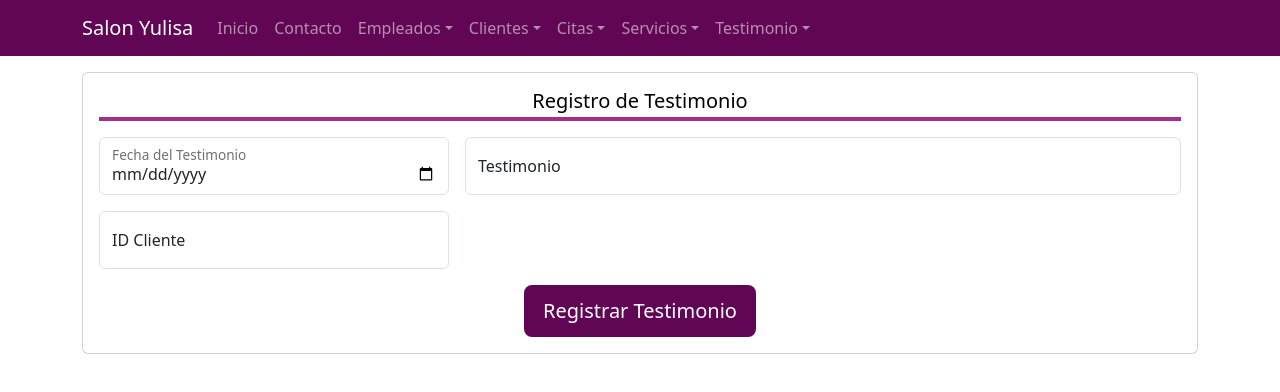
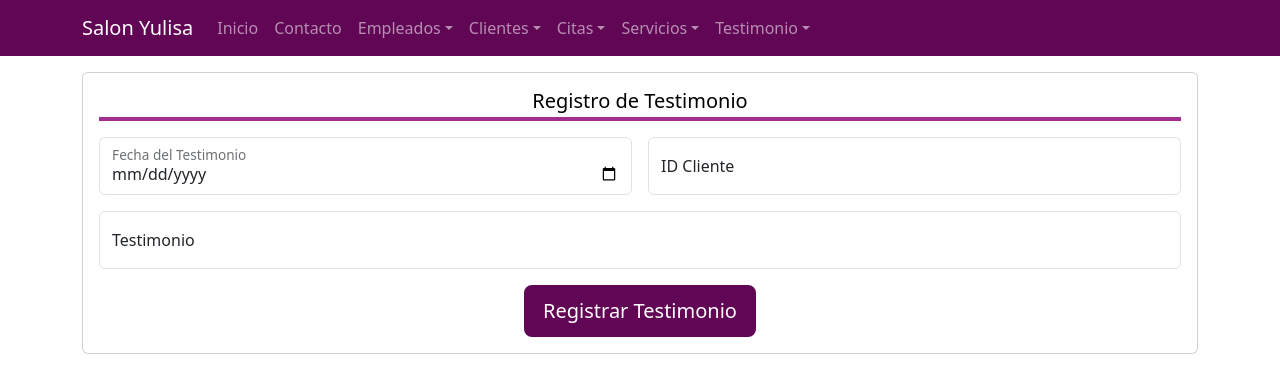
Before and after one commit to Oneyker21/Web_Salon_Yulisa, a React (Create React App) app in the folder daniela-frontend/: page /testimonio in a window 1280 px wide. Shown: the top 392 px of the page. Built offline with nearby package versions, Linux system fonts and the light colour scheme.

Commit message:
estilos arreglados.

```diff
--- a/daniela-frontend/src/pages/Home.js
+++ b/daniela-frontend/src/pages/Home.js
@@ -11,8 +11,7 @@ function Home() {
         <main class="inicio-contactos">
           <div class="contenido-principal">
             <h1>Bienvenido al Salón Yulisa</h1>
-            <p>Lorem ipsum dolor sit amet, consectetur adipiscing elit. Nullam sit amet nisi id purus tristique posuere.
-              Etiam eu lectus a urna varius lacinia. Suspendisse potenti.</p>
+            <p>Gay el que lo lea.</p>
           </div>
         </main>
       </section>
--- a/daniela-frontend/src/pages/Testimonio.js
+++ b/daniela-frontend/src/pages/Testimonio.js
@@ -56,7 +56,7 @@ function Testimonio() {
             <Card.Title className='title'>Registro de Testimonio</Card.Title>
             <Form className="mt-3" onSubmit={handleSubmit}>
               <Row className="g-3">
-                <Col sm="6" md="6" lg="4">
+                <Col sm="6" md="6" lg="6">
                   <FloatingLabel controlId="fecha_testimonio" label="Fecha del Testimonio">
                     <Form.Control
                       type="date"
@@ -65,23 +65,25 @@ function Testimonio() {
                     />
                   </FloatingLabel>
                 </Col>
-                <Col sm="12" md="6" lg="8">
+
+                <Col sm="6" md="6" lg="6">
+                  <FloatingLabel controlId="id_cliente" label="ID Cliente">
+                    <Form.Control
+                      type="text"
+                      placeholder="ID del cliente"
+                      value={id_cliente}
+                      onChange={(e) => setIdCliente(e.target.value)}
+                    />
+                  </FloatingLabel>
+                </Col>
+
+                <Col sm="12" md="6" lg="12">
                   <FloatingLabel controlId="testimonio" label="Testimonio">
                     <Form.Control
                       as="textarea"
                       placeholder="Ingrese el testimonio"
                       value={testimonio}
                       onChange={(e) => setTestimonio(e.target.value)}
-                    />
-                  </FloatingLabel>
-                </Col>
-                <Col sm="6" md="6" lg="4">
-                  <FloatingLabel controlId="id_cliente" label="ID Cliente">
-                    <Form.Control
-                      type="text"
-                      placeholder="ID del cliente"
-                      value={id_cliente}
-                      onChange={(e) => setIdCliente(e.target.value)}
                     />
                   </FloatingLabel>
                 </Col>
--- a/daniela-frontend/src/styles/App.css
+++ b/daniela-frontend/src/styles/App.css
@@ -30,6 +30,7 @@
     border-color: #a02f91;
   }
 }
+
 
 .title{
   color:#000000;
@@ -87,6 +88,9 @@ footer {
   color: #fff;
   padding: 20px;
   text-align: center;
+  margin: 20px 20px 0px 20px;
+  border-radius: 10px;
+  box-shadow: 0px 0px 10px 2px rgba(160, 47, 145, 1)
 }
 
 .informacion-contacto h3,
```
